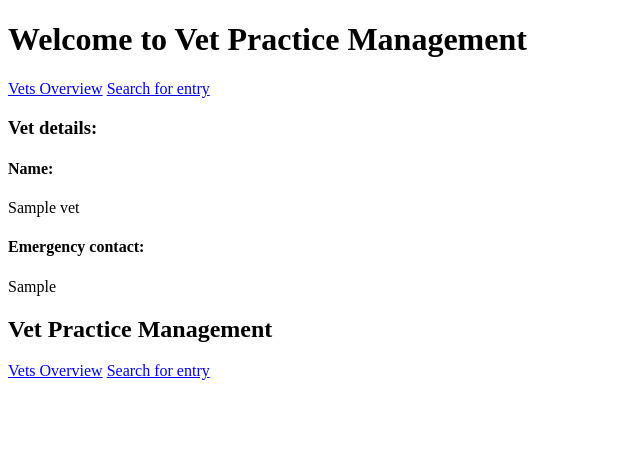
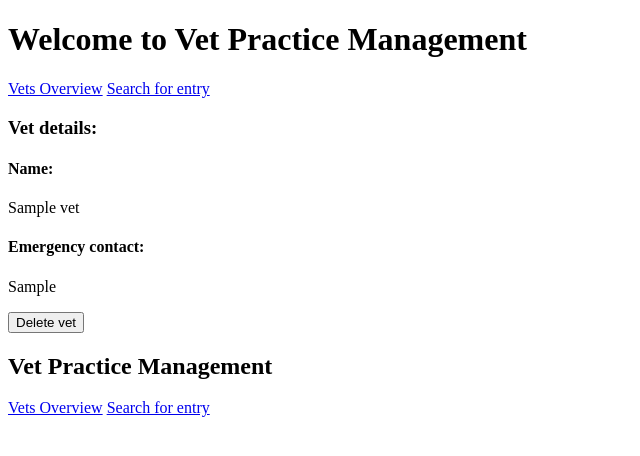
Before and after one commit to ajdpatterson/vet_practice_management, a Flask app: page /vets/1/display in a window 1280 px wide. Shown: the top 456 px of the page, without its empty margins (0-640 px from the left). Run offline with Flask 2, Linux system fonts and the light colour scheme; a database or web service that is not in the repository returns one stand-in record (values such as "Sample title"); some libraries are stand-ins or nearby versions.

Commit message:
delete vet

```diff
--- a/controllers/vet_controller.py
+++ b/controllers/vet_controller.py
@@ -17,3 +17,16 @@ def display_vet(id):
 @vets_blueprint.route("/vets/new_vet/")
 def new_vet():
     return render_template('/vets/new_vet.html')
+
+@vets_blueprint.route("/vets/new_vet/", methods=["POST"])
+def create_vet():
+    name = request.form['name']
+    emergency_contact = request.form["emergency_contact"]
+    new_vet = Vet(name, emergency_contact)
+    vet_repository.save(new_vet)
+    return redirect("/")
+
+@vets_blueprint.route('/vets/<id>/delete/', methods=["POST"])
+def delete_vet(id):
+    vet_repository.delete(id)
+    return redirect("/")
--- a/repositories/vet_repository.py
+++ b/repositories/vet_repository.py
@@ -11,6 +11,11 @@ def save(vet):
 def delete_all():
     sql = "DELETE FROM vets"
     run_sql(sql)
+
+def delete(id):
+    sql = "DELETE FROM vets WHERE id = %s"
+    values = [id]
+    run_sql(sql, values)
 
 def select_all():
     vets = []
--- a/templates/vets/new_vet.html
+++ b/templates/vets/new_vet.html
@@ -2,7 +2,7 @@
 
 {% block content %}
     <h2>Add new vet</h2>
-    <form action="/" method="post">
+    <form action="/vets/new_vet/" method="post">
         <label for="name">Name:</label>
         <input type="text" id="name" name="name">
         <label for="emergency_contact">Emergency contact:</label>
--- a/templates/vets/vet.html
+++ b/templates/vets/vet.html
@@ -6,4 +6,7 @@
     <p>{{ vet.name }}</p>
     <h4>Emergency contact:</h4>
     <p>{{ vet.emergency_contact }}</p>
+    <form action="/vets/{{ vet.id }}/delete/" method="post">
+        <input type="submit" value="Delete vet"/>
+    </form>
 {% endblock %}
```
